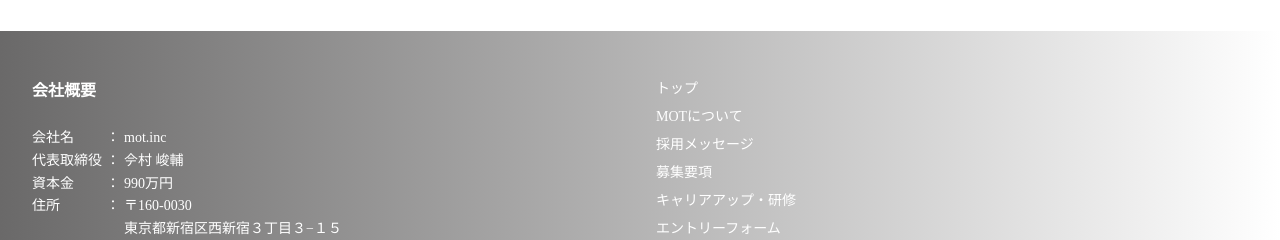
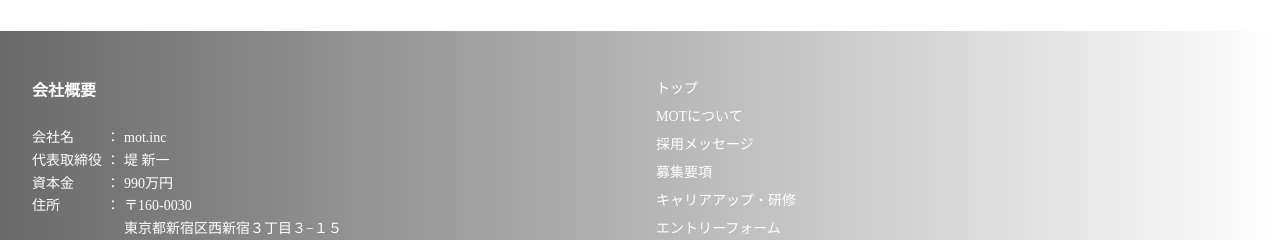
Before and after one commit to srmugi/mot-landing-page, a Next.js app: page /blog in a window 1280 px wide. Shown: the part 1269-1509 px from the top of the page. Built offline with nearby package versions, Linux system fonts and the light colour scheme.

Commit message:
Update footer to change name from 𫝆村 峻輔 to 堤 新一

```diff
--- a/components/footer/Footer.js
+++ b/components/footer/Footer.js
@@ -34,7 +34,7 @@ export default function Footer() {
               <div>mot.inc</div>
               <div>代表取締役</div>
               <div>：</div>
-              <div>𫝆村 峻輔</div>
+              <div>堤 新一</div>
               <div>資本金</div>
               <div>：</div>
               <div>990万円</div>
```
